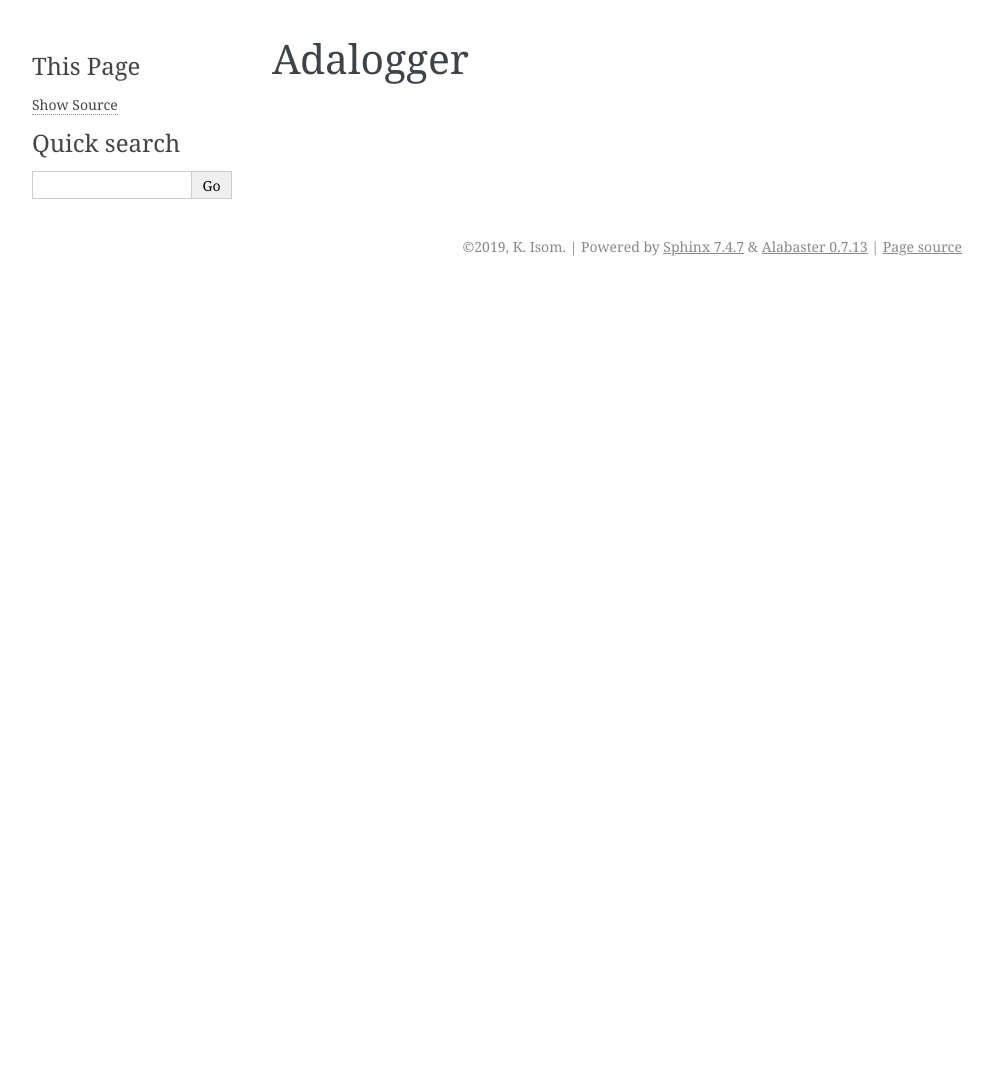
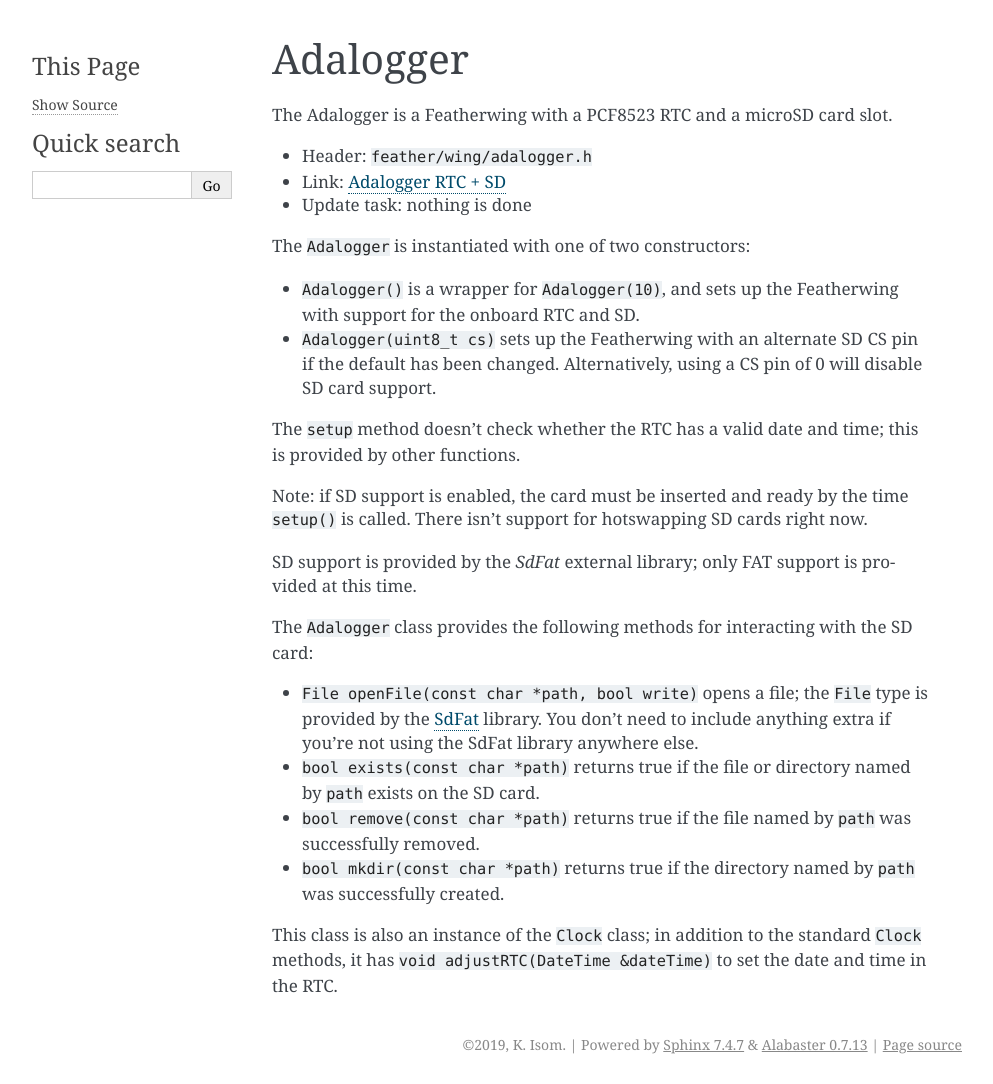
Before and after one commit to kisom/featherlib, a Sphinx documentation site: the page built from docs/adalogger.rst, in a window 1280 px wide. Shown: the whole page, without its empty margins (148-1141 px from the left). Built offline with Sphinx 7.4.7, drawn with Linux system fonts in a browser that asks for light colours; before the commit the page ends 900 px from its top, so only the background shows below that.

Commit message:
Document the Adalogger class.

```diff
--- a/docs/adalogger.rst
+++ b/docs/adalogger.rst
@@ -1,2 +1,44 @@
 Adalogger
 ---------
+
+The Adalogger is a Featherwing with a PCF8523 RTC and a microSD card slot.
+
+* Header: ``feather/wing/adalogger.h``
+* Link: `Adalogger RTC + SD <https://www.adafruit.com/product/2922>`__
+* Update task: nothing is done
+
+The ``Adalogger`` is instantiated with one of two constructors:
+
+* ``Adalogger()`` is a wrapper for ``Adalogger(10)``, and sets up the
+  Featherwing with support for the onboard RTC and SD.
+* ``Adalogger(uint8_t cs)`` sets up the Featherwing with an alternate
+  SD CS pin if the default has been changed. Alternatively, using a
+  CS pin of 0 will disable SD card support.
+
+The ``setup`` method doesn't check whether the RTC has a valid date and
+time; this is provided by other functions.
+
+Note: if SD support is enabled, the card must be inserted and ready by the
+time ``setup()`` is called. There isn't support for hotswapping SD cards
+right now.
+
+SD support is provided by the `SdFat` external library; only FAT support is
+provided at this time.
+
+The ``Adalogger`` class provides the following methods for interacting
+with the SD card:
+
+* ``File openFile(const char *path, bool write)`` opens a file; the ``File``
+  type is provided by the `SdFat <https://platformio.org/lib/show/322/SdFat>`__
+  library. You don't need to include anything extra if you're not using
+  the SdFat library anywhere else.
+* ``bool exists(const char *path)`` returns true if the file or directory
+  named by ``path`` exists on the SD card.
+* ``bool remove(const char *path)`` returns true if the file named by ``path``
+  was successfully removed.
+* ``bool mkdir(const char *path)`` returns true if the directory named by
+  ``path`` was successfully created.
+
+This class is also an instance of the ``Clock`` class; in addition to the
+standard ``Clock`` methods, it has ``void adjustRTC(DateTime &dateTime)``
+to set the date and time in the RTC.
```
